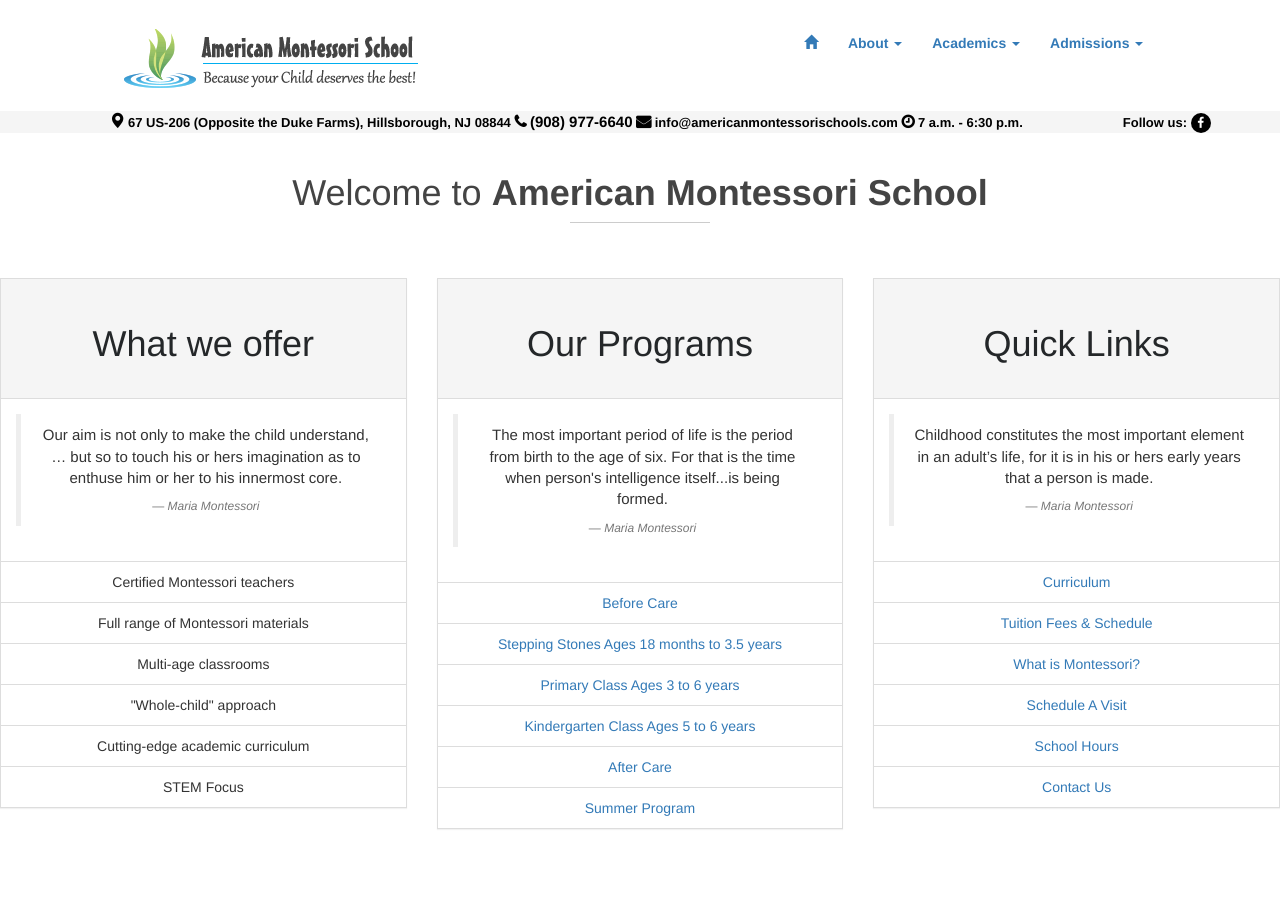
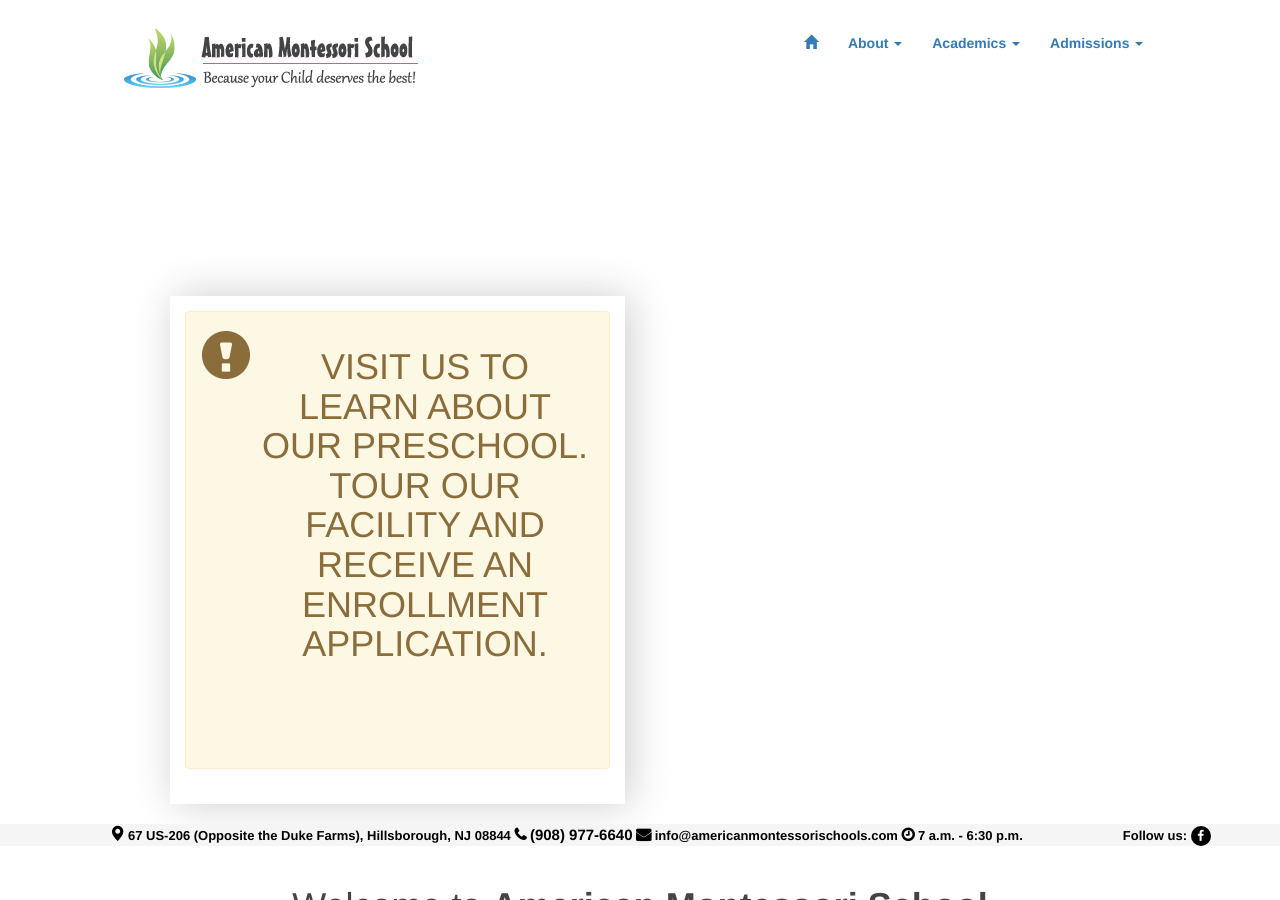
Before and after one commit to americanmontessorischools/americanmontessorischools.github.io, a Jekyll site: the page built from index.html, in a window 1280 px wide and 900 px high. Built offline with Jekyll 4.4.1, drawn with Linux system fonts in a browser that asks for light colours; nearby versions of some CDN libraries.

Commit message:
Update index.html

```diff
--- a/index.html
+++ b/index.html
@@ -46,6 +46,23 @@
 
 </div>
 -->
+
+
+
+<div class="container text-center top_msg">
+    <div class="row">
+        <div class="col-md-6">
+            <div class="panel panel-default top_panel_hdr_box">
+                <div class="panel-body">
+                    <div class="col-xs-12 alert alert-warning">
+                         <i class="glyphicon glyphicon-exclamation-sign"></i>
+                        <span><h1>VISIT US TO LEARN ABOUT OUR PRESCHOOL. TOUR OUR FACILITY AND RECEIVE AN ENROLLMENT APPLICATION.</br></br></br></h1></span>
+                    </div>
+                </div>
+            </div>
+        </div>
+    </div>
+</div>
 
   <div class="row">
       <div class="col-md-12 topbar">
```
